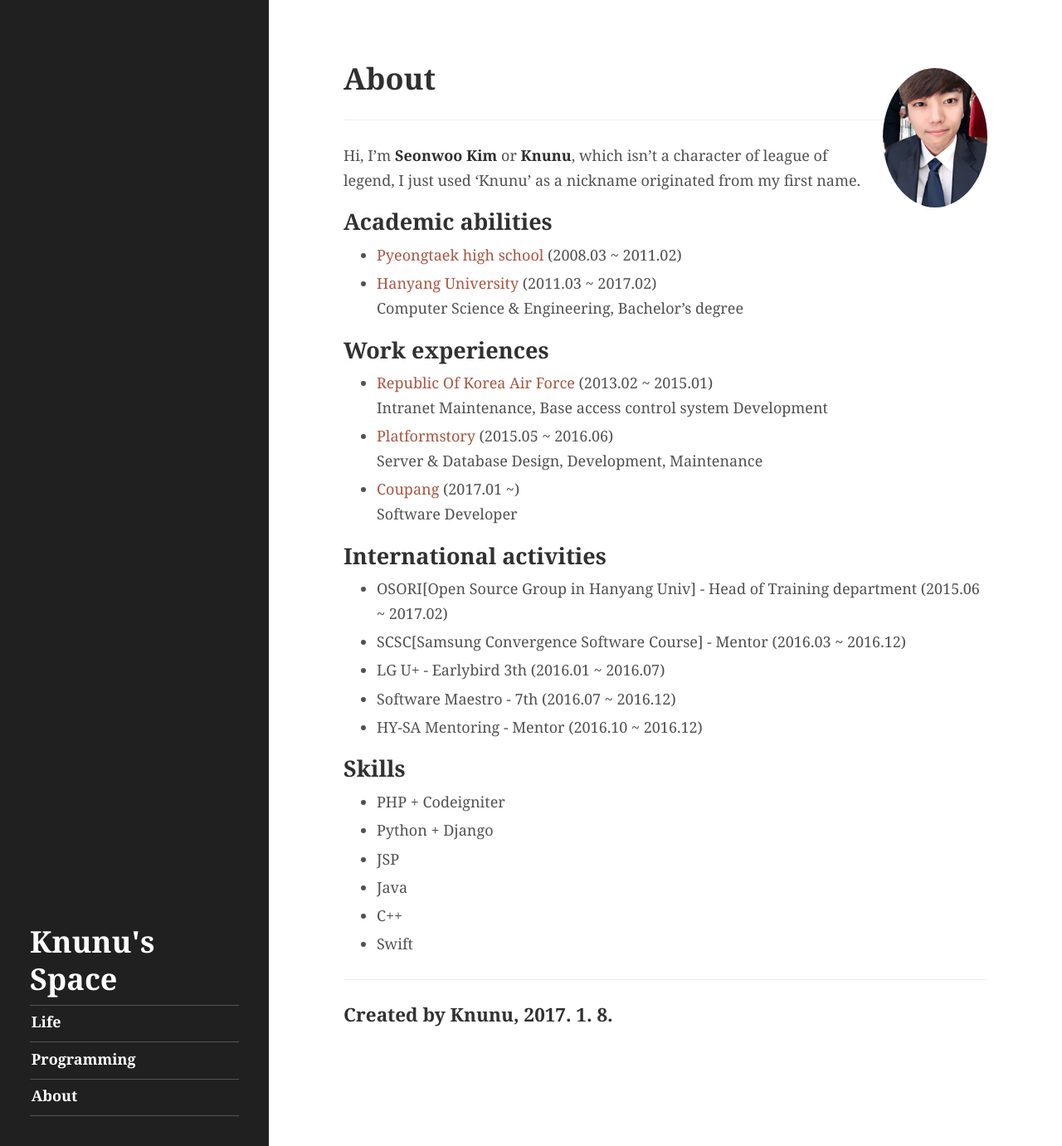
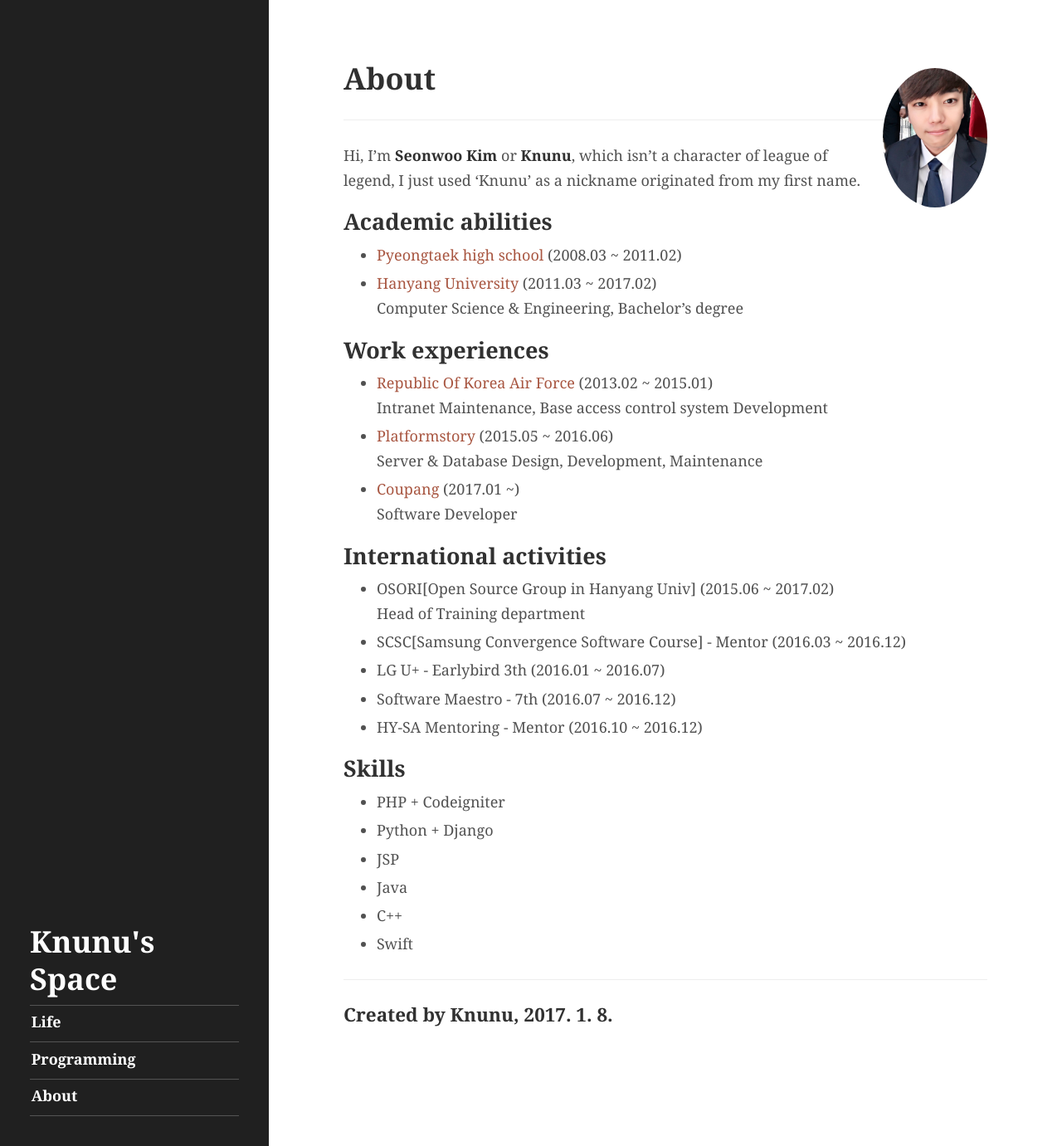
Before and after one commit to knunu/knunu.github.io, a Jekyll site: the page built from about.md, in a window 1280 px wide and 1381 px high. Shown: the whole window at 83% size. Built offline with Jekyll 4.4.1, drawn with Linux system fonts in a browser that asks for light colours.

Commit message:
modified profile layout

```diff
--- a/about.md
+++ b/about.md
@@ -26,7 +26,8 @@ Software Developer
 
 ## International activities
 
-* OSORI[Open Source Group in Hanyang Univ] - Head of Training department (2015.06 ~ 2017.02)
+* OSORI[Open Source Group in Hanyang Univ] (2015.06 ~ 2017.02)<br />
+Head of Training department
 * SCSC[Samsung Convergence Software Course] - Mentor (2016.03 ~ 2016.12)
 * LG U+ - Earlybird 3th (2016.01 ~ 2016.07)
 * Software Maestro - 7th (2016.07 ~ 2016.12)
```
